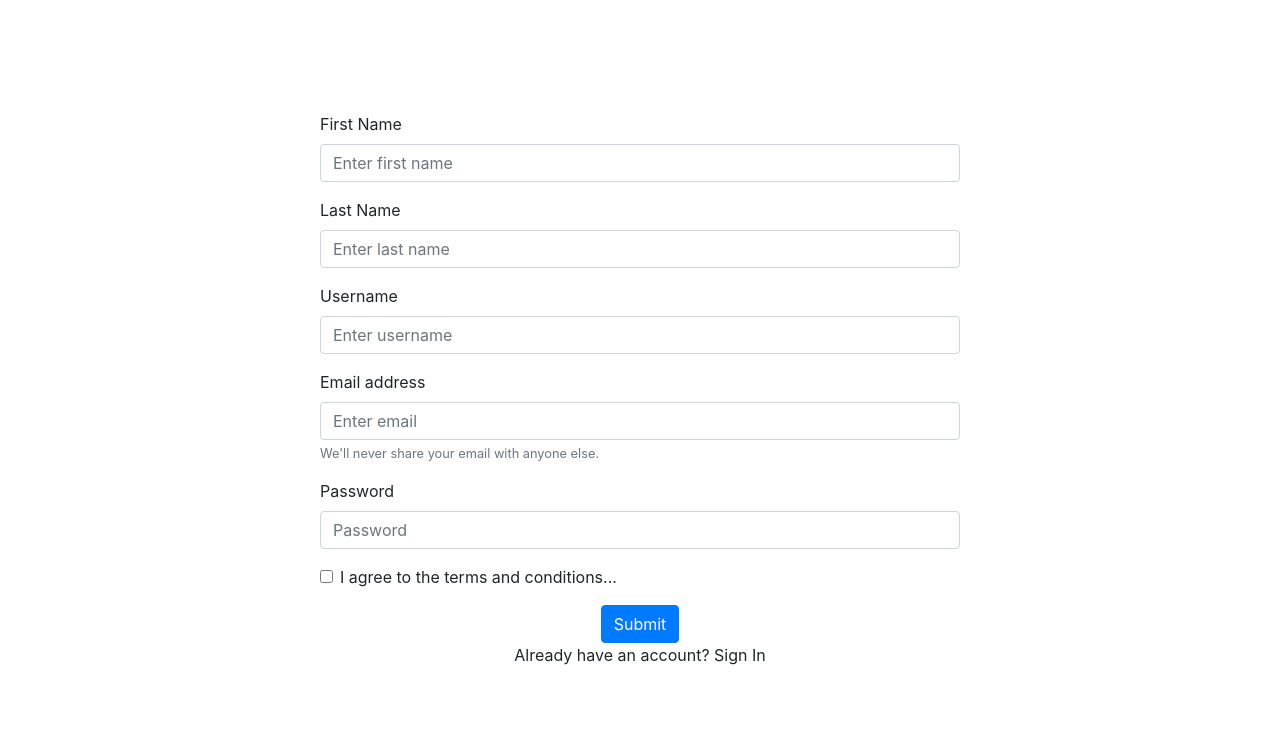
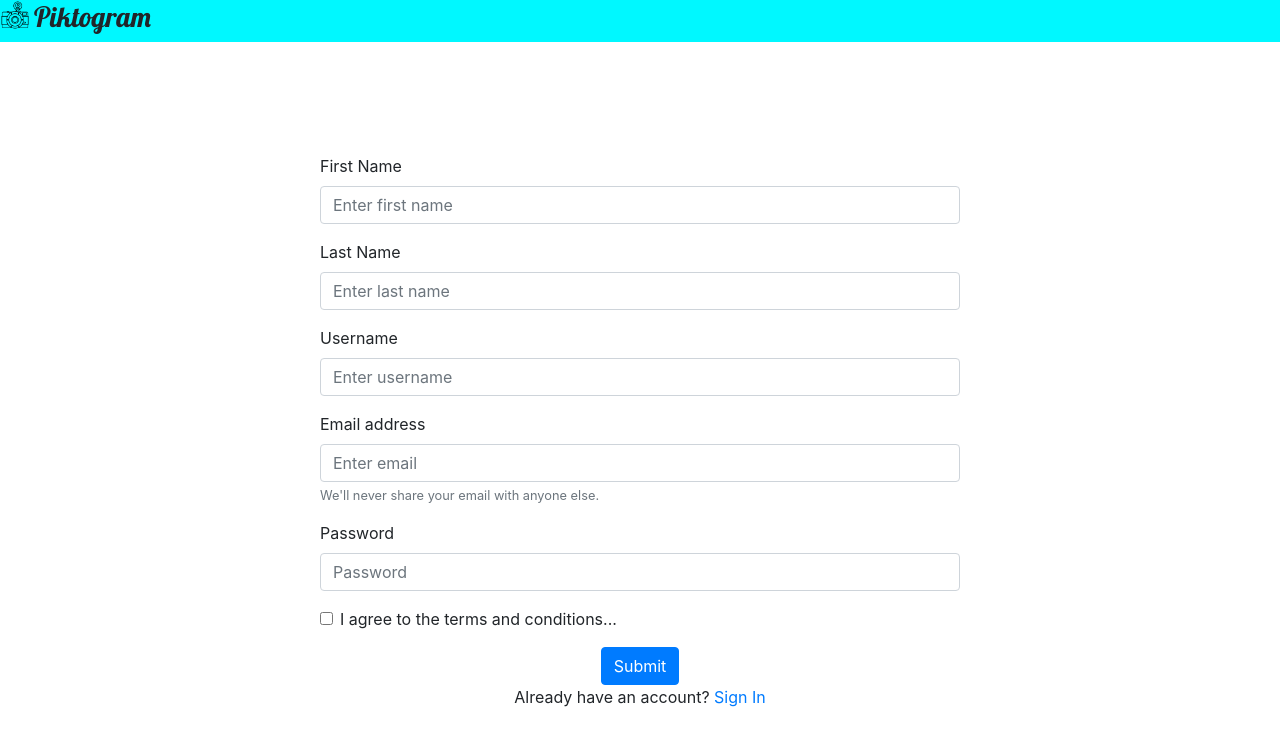
Before and after one commit to Alom310/Piktogram-FE, a React (Create React App) app: page / in a window 1280 px wide. Shown: the top 746 px of the page. Built offline with nearby package versions, Linux system fonts and the light colour scheme.

Commit message:
header bar

```diff
--- a/public/index.html
+++ b/public/index.html
@@ -11,6 +11,7 @@
       user's mobile device or desktop. See https://developers.google.com/web/fundamentals/web-app-manifest/
     -->
   <link rel="manifest" href="%PUBLIC_URL%/manifest.json" />
+  <link href="https://fonts.googleapis.com/css?family=Lobster&display=swap" rel="stylesheet">
   <link rel="stylesheet" href="https://maxcdn.bootstrapcdn.com/bootstrap/4.3.1/css/bootstrap.min.css"
     integrity="sha384-ggOyR0iXCbMQv3Xipma34MD+dH/1fQ784/j6cY/iJTQUOhcWr7x9JvoRxT2MZw1T" crossorigin="anonymous" />
   <!--
--- /dev/null
+++ b/src/components/Header.css
@@ -0,0 +1,12 @@
+header{
+    background-color: #00F8FF;
+}
+
+h3{
+    font-family: 'Lobster', cursive;
+}
+
+img{
+    width:30px;
+    height:30px;
+}
--- /dev/null
+++ b/src/components/Header.js
@@ -0,0 +1,21 @@
+import React, { Component } from 'react';
+import './Header.css'
+import logo from './piktogram.png'
+
+class Header extends Component {
+    render() {
+        return (
+            <div>
+                <header className="d-flex flex-row">
+                    <img src={logo} className="mr-1"/>
+                    <h3>
+                        Piktogram
+                    </h3>
+
+                </header>
+            </div>
+        );
+    }
+}
+
+export default Header;
--- a/src/components/LandingPage.js
+++ b/src/components/LandingPage.js
@@ -3,6 +3,7 @@ import Wrapper from './Wrapper';
 import axios from 'axios';
 import SignInForm from './SignInForm';
 import SignUpForm from './SignUpForm';
+import Header from './Header';
 
 class LandingPage extends Component {
 
@@ -60,20 +61,27 @@ class LandingPage extends Component {
 		if (this.state.isSignedIn) {
 			return (
 				<div>
+					<Header />
 					<Wrapper signedOut={this.signedOut} />
 				</div>
 			);
 		} else if (this.state.displaySignInForm) {
 			return (
+				<div>
+					<Header />
 					<SignInForm signedIn={this.signedIn}
 						onSignUp={this.onSignUp}
 					/>
+				</div>
 			)
 		} else {
 			return (
+				<div>
+					<Header />
 					<SignUpForm signedIn={this.signedIn}
 						onSignIn={this.onSignIn}
 					/>
+				</div>
 			)
 		}
 	}
--- a/src/components/SignUpForm.js
+++ b/src/components/SignUpForm.js
@@ -90,7 +90,7 @@ export default class SignUpForm extends Component {
         </div>
 
         <div className="text-center">
-          Already have an account?<a onClick={this.props.onSignIn}> Sign In</a>
+          Already have an account?<a href='#' onClick={this.props.onSignIn}> Sign In</a>
         </div>
 
       </div>
```
Also changed, not shown: src/components/piktogram.png (added). Lines whose indentation alone changed are shown as unchanged.
